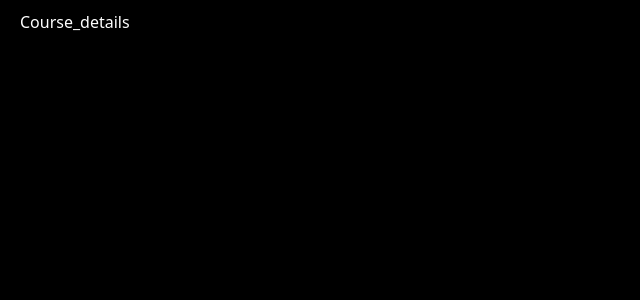
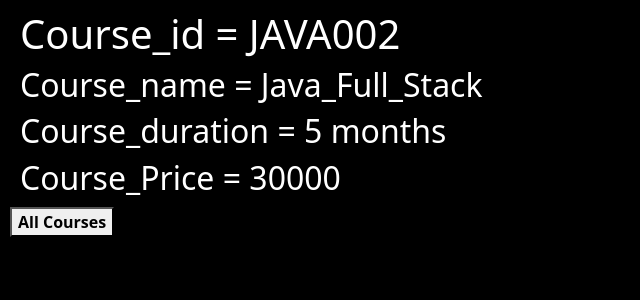
Before and after one commit to Sayali1015/React_Basics, a React (Vite) app: page /courses/JAVA002 in a window 1280 px wide. Shown: the top 300 px of the page, without its empty margins (0-640 px from the left). Built offline with nearby package versions, Linux system fonts and the light colour scheme.

Commit message:
added raact hooks (useParams, useLocation)

```diff
--- a/src/Pages/Course_Detail.jsx
+++ b/src/Pages/Course_Detail.jsx
@@ -1,11 +1,44 @@
 import React from 'react'
+import { useParams , Link, useLocation} from 'react-router-dom'
 
 const Course_Detail = () => {
+  // console.log(useParams());
+  // console.log(useLocation());
+   const arr = [
+        {id: 'MEARN001',cousre_name: 'Mern_Stack',price: 10000 ,duration:'5 months'},
+        {id:'JAVA002',cousre_name:'Java_Full_Stack', price:30000, duration:'5 months'},
+        {id:'PYTHON003',cousre_name:'Python_Full_Stack',price: 40000 ,duration:'5 months'},
+        {id:'REACT004',cousre_name:'Reacts_JS',price: 40000 ,duration:'5 months'},
+
+    ];
+  const{id} = useParams()
+  const location = useLocation();
+
+  const course_detail = arr.filter((data) =>data.id == id);
+  // console.log(course_detail)
   return (
+    <>
     <div>
-      Course_details
+      <h1>Course_id = {id} </h1>
+      <h2>Course_name = {course_detail[0].cousre_name}</h2>
+
+      {location.pathname != "/courses/PYTHON003" && (
+      <>
+        <h2>Course_duration = {course_detail[0].duration}</h2>
+        <h2>Course_Price = {course_detail[0].price}</h2>
+      </>
+    )}
+
+
+
     </div>
+    <button> <Link to={'/courses'}
+    style={{
+          textDecoration: "none",
+          color: "black"}}>
+    All Courses</Link></button>
+    </>
   )
-}
+} ;
 
 export default Course_Detail
--- a/src/Pages/Product.jsx
+++ b/src/Pages/Product.jsx
@@ -7,7 +7,7 @@ const Product = () => {
         {id:'PYTHON003',cousre_name:'Python_Full_Stack',price: 40000 ,duration:'5 months'},
         {id:'REACT004',cousre_name:'Reacts_JS',price: 40000 ,duration:'5 months'},
 
-    ]
+    ];
   return (
     <div>
       <ul>
```
